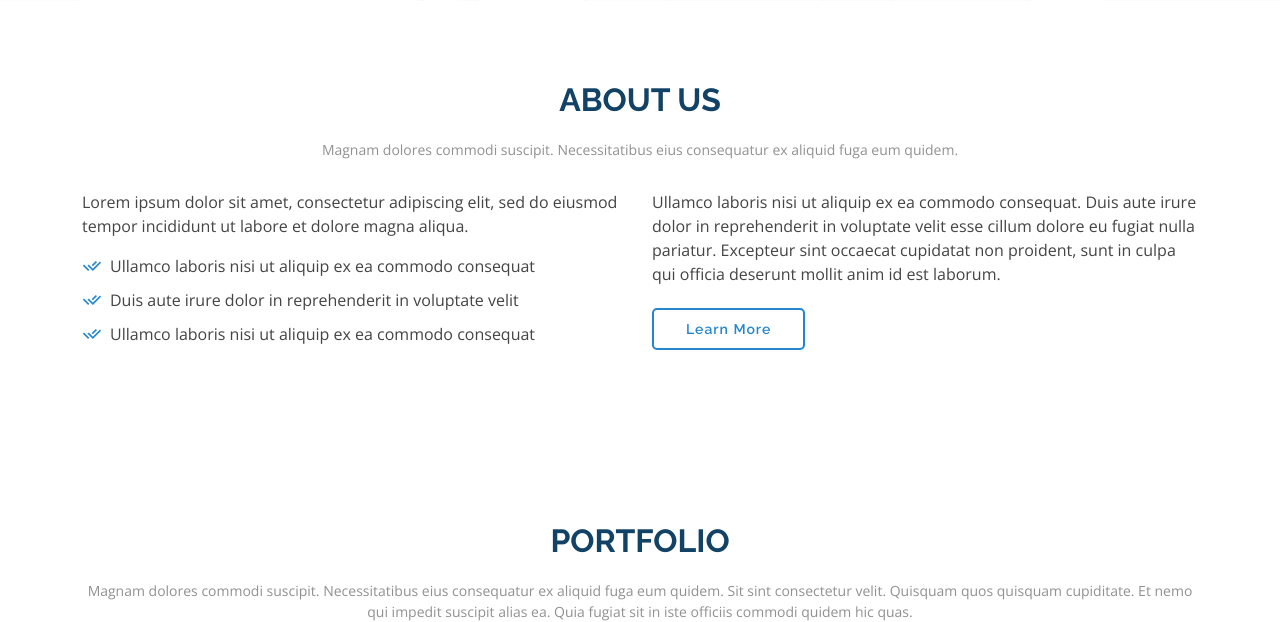
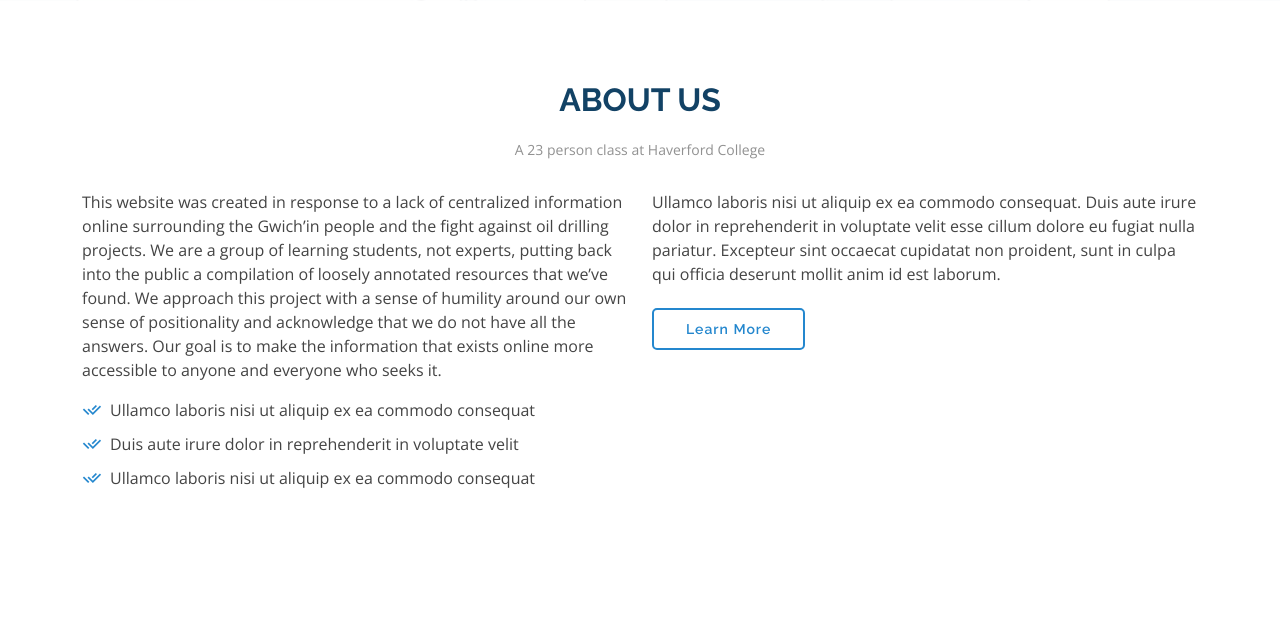
Before and after one commit to rudainaa/anthro281, a FastAPI app: page / in a window 1280 px wide. Shown: the part 990-1612 px from the top of the page. Run offline with FastAPI, Linux system fonts and the light colour scheme; some libraries are stand-ins or nearby versions.

Commit message:
adding about us

```diff
--- a/templates/index.html
+++ b/templates/index.html
@@ -37,14 +37,14 @@
 
         <div class="section-title">
           <h2>About Us</h2>
-          <p>Magnam dolores commodi suscipit. Necessitatibus eius consequatur ex aliquid fuga eum quidem. </p>
+          <p>A 23 person class at Haverford College  </p>
         </div>
 
         <div class="row content">
           <div class="col-lg-6">
             <p>
-              Lorem ipsum dolor sit amet, consectetur adipiscing elit, sed do eiusmod tempor incididunt ut labore et dolore
-              magna aliqua.
+              This website was created in response to a lack of centralized information online surrounding the Gwich’in people and the fight against oil drilling projects. We are a group of learning students, not experts, putting back into the public a compilation of loosely annotated resources that we’ve found. We approach this project with a sense of humility around our own sense of positionality and acknowledge that we do not have all the answers. Our goal is to make the information that exists online more accessible to anyone and everyone who seeks it.
+
             </p>
             <ul>
               <li><i class="ri-check-double-line"></i> Ullamco laboris nisi ut aliquip ex ea commodo consequat</li>
```
